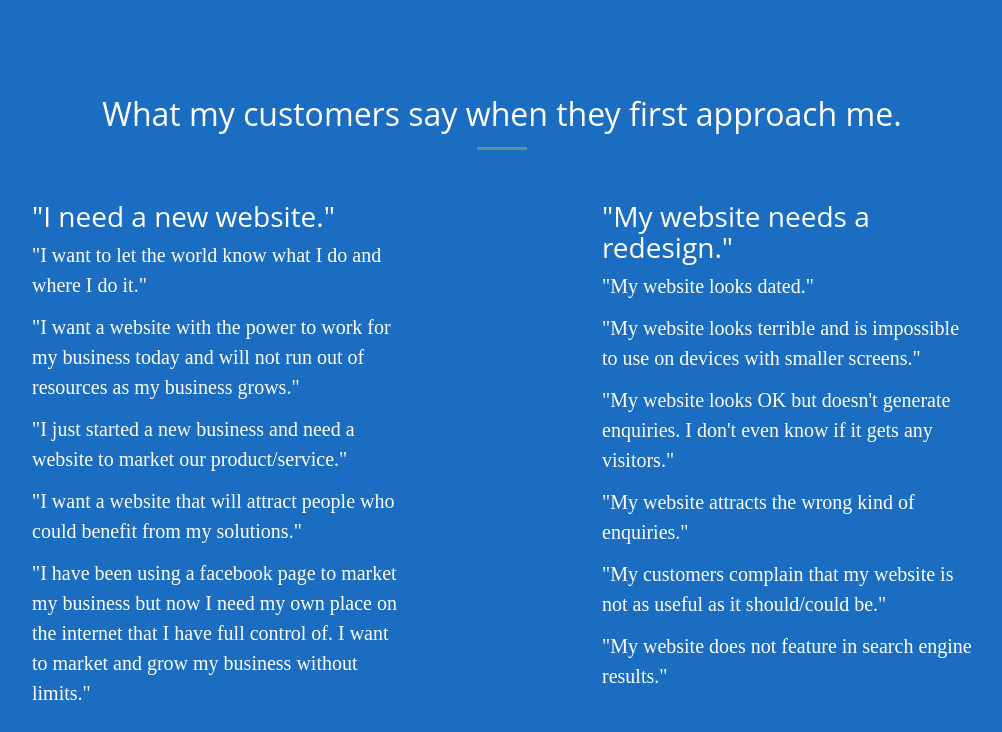
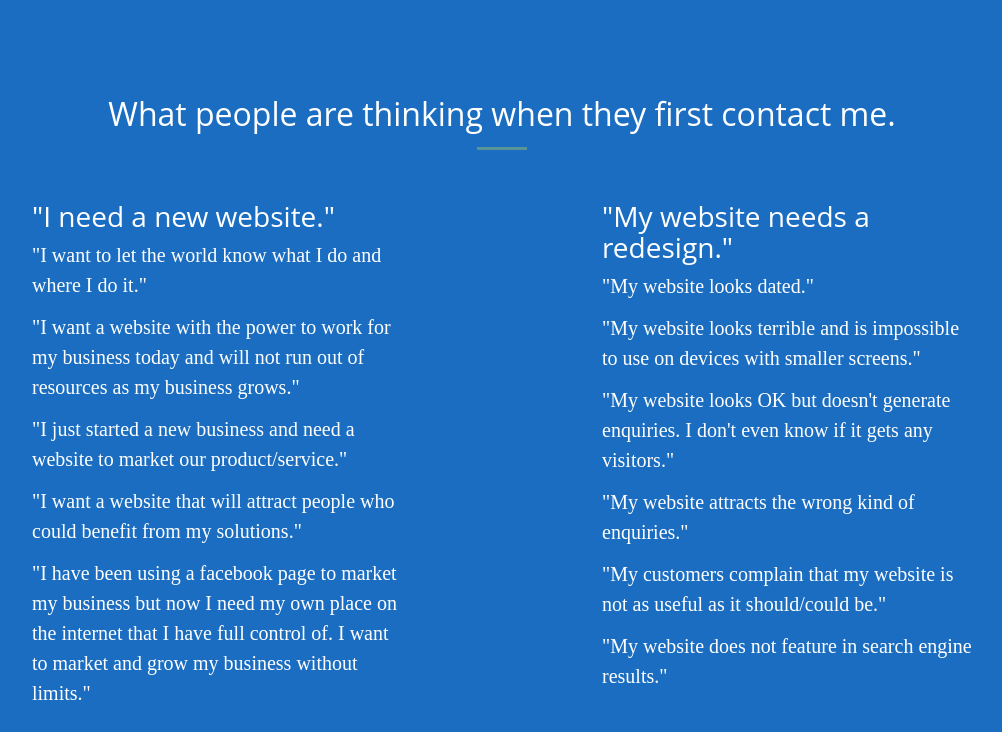
Before and after one commit to primertest-org/ADAADA, a Jekyll site: the page built from index.html, in a window 1280 px wide and 900 px high, scrolled down 804 px, cut to the strip 168-900 px from the top of the window. Shown: the whole strip, without its empty margins (138-1140 px from the left). Built offline with Jekyll 4.4.1, drawn with Linux system fonts in a browser that asks for light colours; some web fonts are replaced.

Commit message:
Update services.html

```diff
--- a/_includes/services.html
+++ b/_includes/services.html
@@ -2,7 +2,7 @@
     <div class="container">
       <div class="row">
         <div class="col-lg-12 text-center">
-          <h2 class="section-heading editable">What my customers say when they first approach me.</h2>
+          <h2 class="section-heading editable">What people are thinking when they first contact me.</h2>
           <hr class="primary" />
         </div>
       </div>
```
